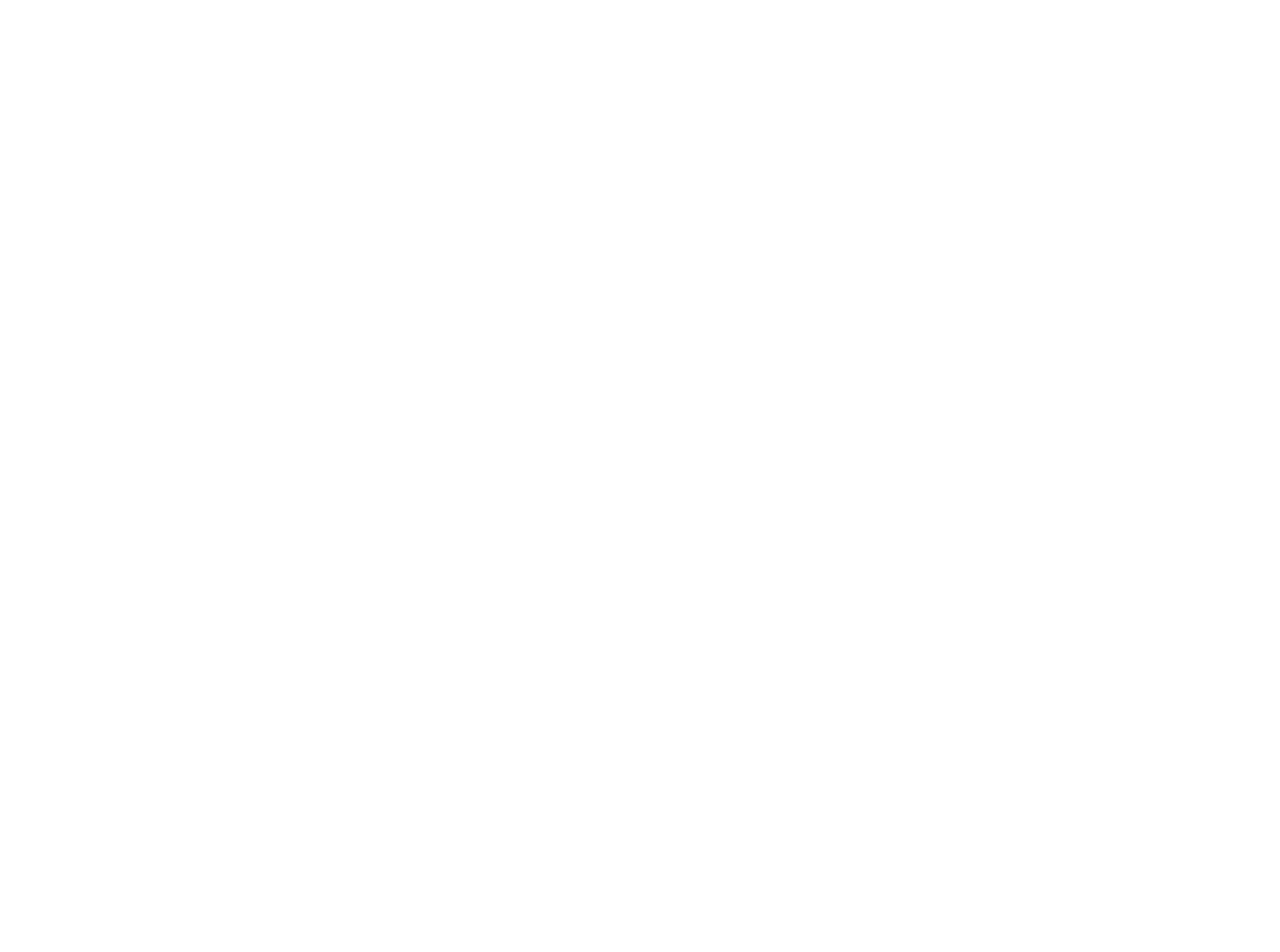
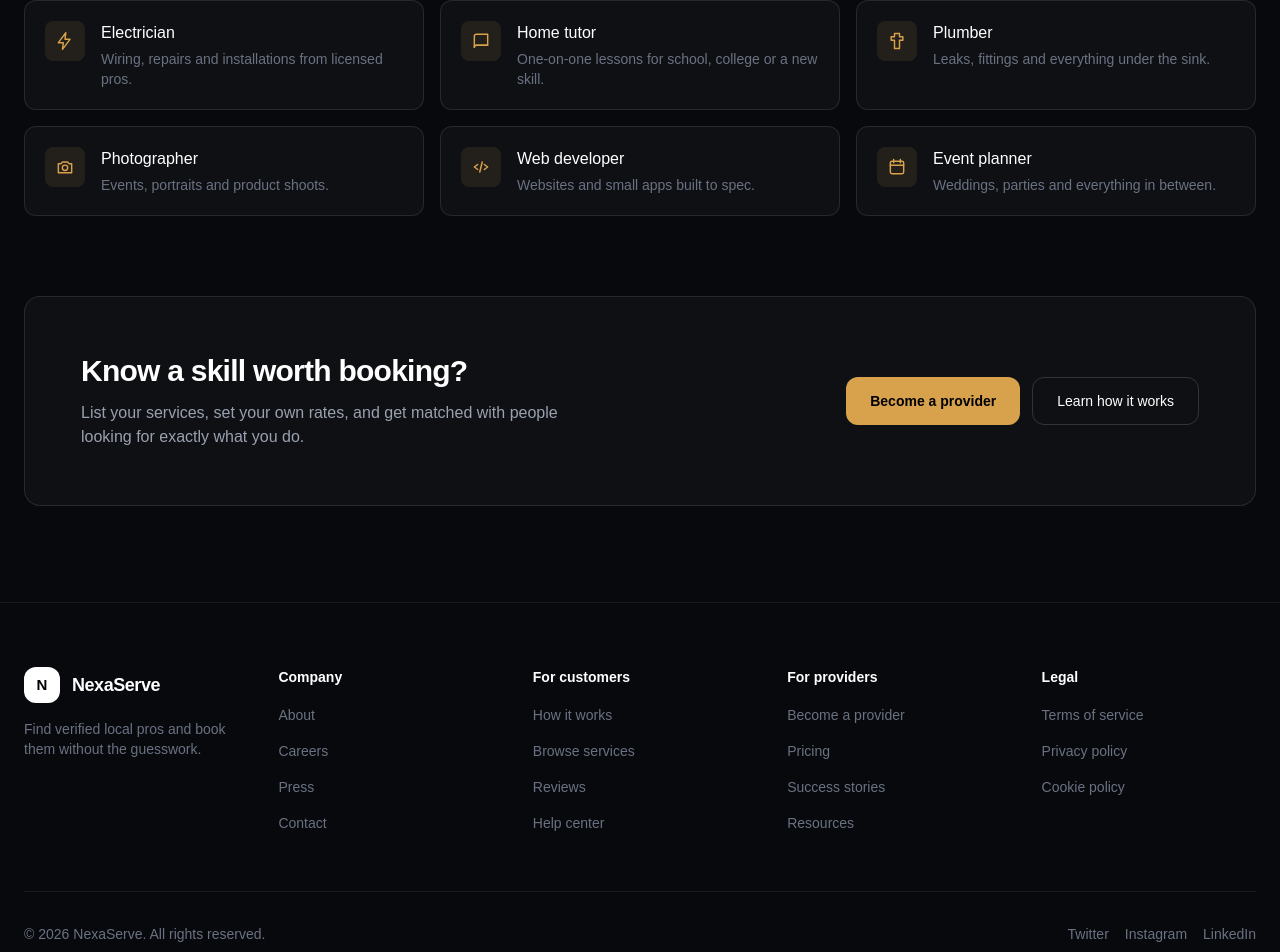
Before and after one commit to avishekdhungana/web-infotech-frontend-assessment, a Next.js app: page / in a window 1280 px wide. Shown: the part 945-1897 px from the top of the page. Before the commit the page ends 800 px from the top, so only its background shows below. Built offline with nearby package versions, Linux system fonts and the light colour scheme.

Commit message:
Add Footer component with structured links and branding

```diff
--- a/app/page.tsx
+++ b/app/page.tsx
@@ -1,11 +1,17 @@
-import Header from "@/components/header";
-import Hero from "@/components/Hero"
+import Header from "../components/header/index";
+import Hero from "../components/Hero";
+import Services from "../components/Services";
+import CTA from "../components/CTA";
+import Footer from "../components/Footer";
 
 export default function Home() {
   return (
-    <main className="min-h-screen bg-[#080b12]">
+    <main>
       <Header />
       <Hero />
+      <Services />
+      <CTA />
+      <Footer />
     </main>
   );
 }
--- /dev/null
+++ b/components/Footer.tsx
@@ -0,0 +1,79 @@
+const FOOTER_LINKS = [
+  {
+    heading: "Company",
+    links: ["About", "Careers", "Press", "Contact"],
+  },
+  {
+    heading: "For customers",
+    links: ["How it works", "Browse services", "Reviews", "Help center"],
+  },
+  {
+    heading: "For providers",
+    links: ["Become a provider", "Pricing", "Success stories", "Resources"],
+  },
+  {
+    heading: "Legal",
+    links: ["Terms of service", "Privacy policy", "Cookie policy"],
+  },
+];
+
+export default function Footer() {
+  return (
+    <footer className="border-t border-white/[0.07] bg-[#08090d] px-6 pt-16 pb-8 text-white">
+      <div className="mx-auto max-w-7xl">
+        <div className="grid grid-cols-2 gap-10 sm:grid-cols-3 lg:grid-cols-5">
+          <div className="col-span-2 lg:col-span-1">
+            <div className="flex items-center gap-3">
+              <div className="flex h-9 w-9 items-center justify-center rounded-xl bg-white text-[15px] font-bold text-black">
+                N
+              </div>
+              <span className="text-lg font-semibold tracking-tight">
+                NexaServe
+              </span>
+            </div>
+            <p className="mt-4 max-w-[220px] text-sm text-gray-500">
+              Find verified local pros and book them without the guesswork.
+            </p>
+          </div>
+
+          {FOOTER_LINKS.map((column) => (
+            <div key={column.heading}>
+              <h4 className="text-sm font-semibold text-white">
+                {column.heading}
+              </h4>
+              <ul className="mt-4 space-y-3">
+                {column.links.map((link) => (
+                  <li key={link}>
+                    <a
+                      href="#"
+                      className="text-sm text-gray-500 transition-colors hover:text-white"
+                    >
+                      {link}
+                    </a>
+                  </li>
+                ))}
+              </ul>
+            </div>
+          ))}
+        </div>
+
+        <div className="mt-14 flex flex-col items-center justify-between gap-4 border-t border-white/[0.07] pt-8 sm:flex-row">
+          <p className="text-sm text-gray-500">
+            © {new Date().getFullYear()} NexaServe. All rights reserved.
+          </p>
+          <div className="flex gap-4">
+            {["Twitter", "Instagram", "LinkedIn"].map((platform) => (
+              <a
+                key={platform}
+                href="#"
+                className="text-sm text-gray-500 transition-colors hover:text-white"
+              >
+                {platform}
+              </a>
+            ))}
+          </div>
+        </div>
+      </div>
+    </footer>
+  );
+}
```
